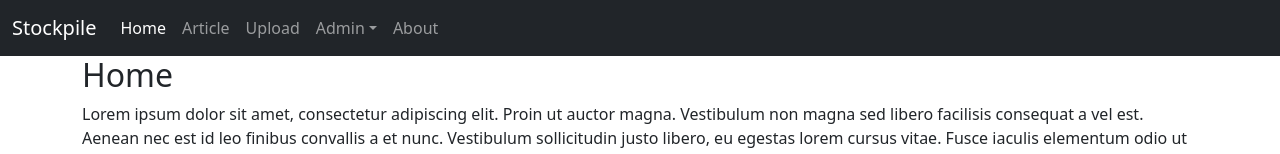
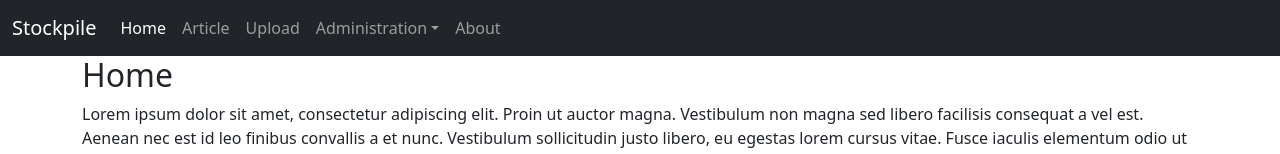
Before and after one commit to richmondchng/stockpile-app, a React (Create React App) app in the folder stockpile-web/: page / in a window 1280 px wide. Shown: the top 154 px of the page. Built offline with nearby package versions, Linux system fonts and the light colour scheme.

Commit message:
move navigation components into own folder

```diff
--- a/stockpile-web/src/App.js
+++ b/stockpile-web/src/App.js
@@ -1,6 +1,6 @@
 import './App.css';
 import { Route, Switch, BrowserRouter as Router } from 'react-router-dom';
-import Navigation from './components/common/Navigation';
+import Navigation from './components/pages/common/Navigation';
 import Home from './components/pages/Home';
 import ArticleListing from './components/pages/article/ArticleListing';
 import DataImport from './components/pages/DataImport';
--- a/stockpile-web/src/components/common/Navigation.js
+++ b/stockpile-web/src/components/pages/common/Navigation.js
@@ -1,5 +1,5 @@
-import NavBar from './NavBar'
-import NavBarItem from './NavBarItem'
+import NavBar from '../../common/navigation/NavBar'
+import NavBarItem from '../../common/navigation/NavBarItem'
 
 const Navigation = ({brand}) => {
     return (
@@ -7,8 +7,8 @@ const Navigation = ({brand}) => {
             <NavBarItem id="navHome" label="Home" link="/" active="true"></NavBarItem>
             <NavBarItem id="navArticle" label="Article" link="/articles"></NavBarItem>
             <NavBarItem id="navUpload" label="Upload" link="/data-import"></NavBarItem>
-            <NavBarItem id="navAdmin" label="Admin" link="#">
-                <NavBarItem id="navConfigureUploadSchema" label="Configure upload schema" link="/admin/configure-upload-schemas" />
+            <NavBarItem id="navAdmin" label="Administration" link="#">
+                <NavBarItem id="navConfigureUploadSchema" label="Upload schema" link="/admin/configure-upload-schemas" />
             </NavBarItem>
             <NavBarItem id="navAboutUs" label="About" link="/about" />
         </NavBar>
```
Also changed, not shown: stockpile-web/src/components/common/navigation/NavBar.js (renamed from stockpile-web/src/components/common/NavBar.js, +9 -0 lines), stockpile-web/src/components/common/navigation/NavBarItem.js (renamed from stockpile-web/src/components/common/NavBarItem.js).
